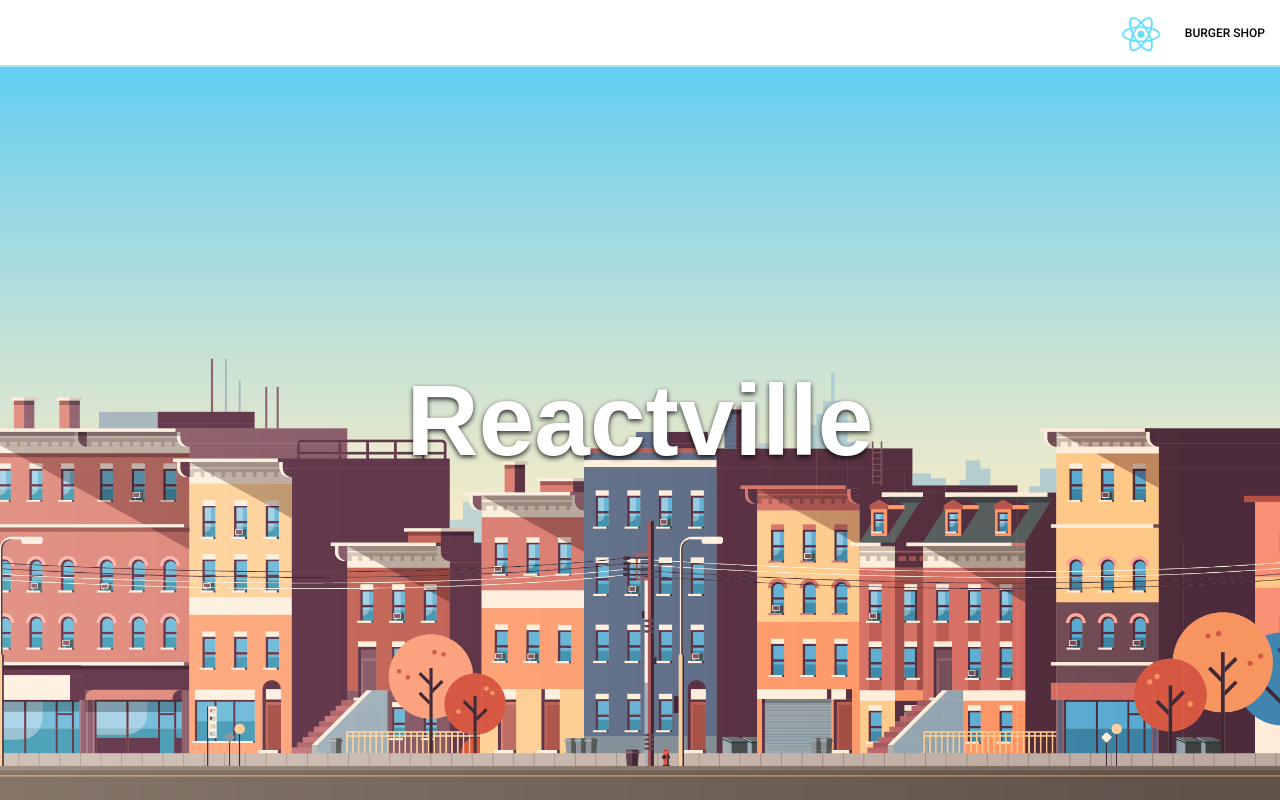
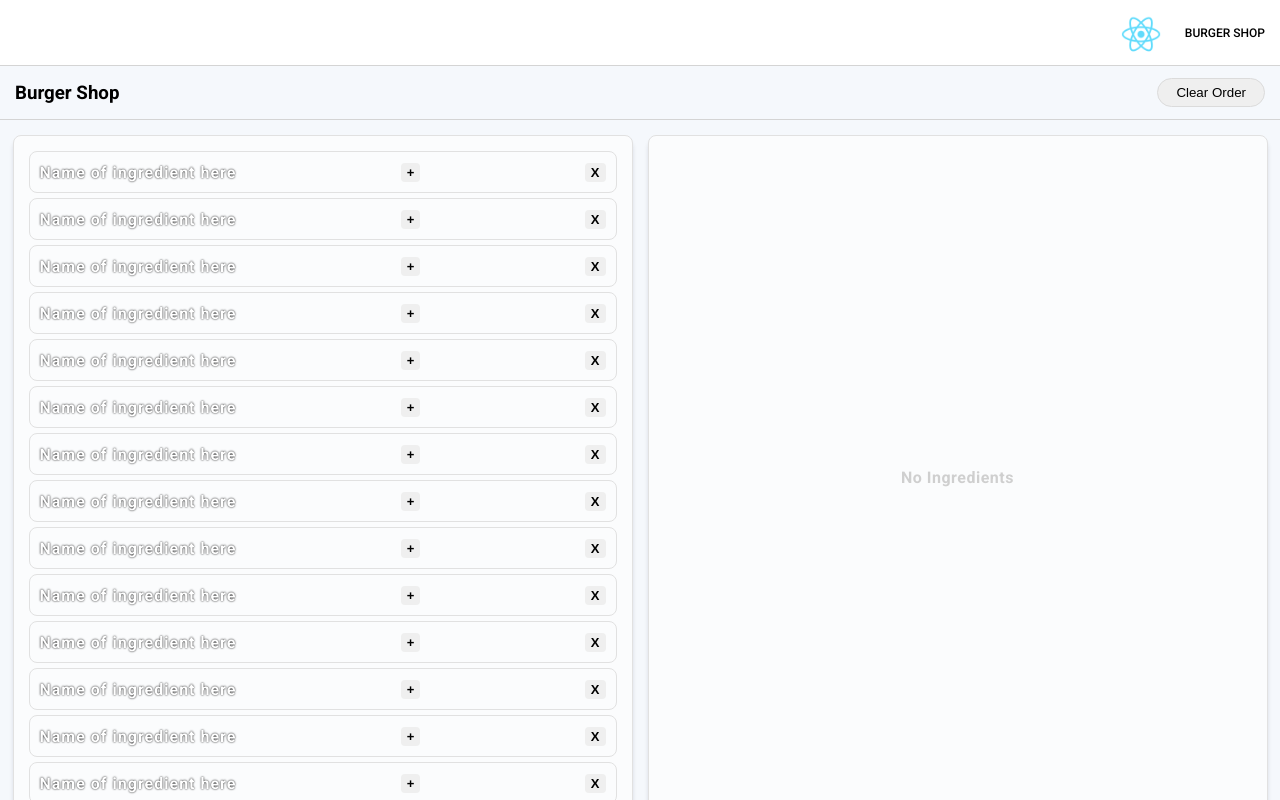
Before and after one commit to mohamadsaad1/reactville, a React (Create React App) app: page /burgers in a window 1280 px wide. Built offline with nearby package versions, Linux system fonts and the light colour scheme; a web font is replaced by a local one.

Commit message:
fix ingredient and burgerstack switchup

```diff
--- a/src/App.jsx
+++ b/src/App.jsx
@@ -10,10 +10,12 @@ import Nav from './Components/Nav/Nav'
 const App = () => {
   return (
     <>
+    <main>
     <Nav />
-    <main>
-        <Landing />
-        <BurgerShop />
+    <Routes>
+        <Route path="/" element={<Landing/>}/>
+        <Route path="/burgers" element={<BurgerShop />}/>
+    </Routes>
     </main>
     </>
   )}
--- a/src/Components/BurgerShop/BurgerShop.jsx
+++ b/src/Components/BurgerShop/BurgerShop.jsx
@@ -19,12 +19,10 @@ const [stack] = useState([])
       </nav>
       <section>
         <IngredientList
-          stack={stack}
-
-
+        ingredients={ingredients}
         />
         <BurgerStack
-          ingredients={ingredients}
+          stack={stack}
 
         />
       </section>
--- a/src/Components/BurgerShop/BurgerStack.jsx
+++ b/src/Components/BurgerShop/BurgerStack.jsx
@@ -4,8 +4,8 @@ import Ingredient from "./Ingredient"
 const BurgerStack = (props) => {
   return (
     <ul className="burger-stack">
-      {props.ingredients.length ?
-        props.ingredients.map((ingredient, idx) => (
+      {props.stack.length ?
+        props.stack.map((ingredient, idx) => (
           <Ingredient
             key={idx}
             idx={idx}
--- a/src/Components/BurgerShop/IngredientList.jsx
+++ b/src/Components/BurgerShop/IngredientList.jsx
@@ -4,7 +4,7 @@ import Ingredient from "./Ingredient"
 const IngredientList = (props) => {
 	return (
 		<ul>
-		{props.stack.map((ingredient, idx) => (
+		{props.ingredients.map((ingredient, idx) => (
           <Ingredient
             key={idx}
             idx={idx}
--- a/src/index.js
+++ b/src/index.js
@@ -4,8 +4,10 @@ import { BrowserRouter } from 'react-router-dom'
 import App from './App.jsx'
 
 ReactDOM.render(
+  <React.StrictMode>
   <BrowserRouter>
       <App />
   </BrowserRouter>,
+  </React.StrictMode>,
   document.getElementById('root')
 )
```
